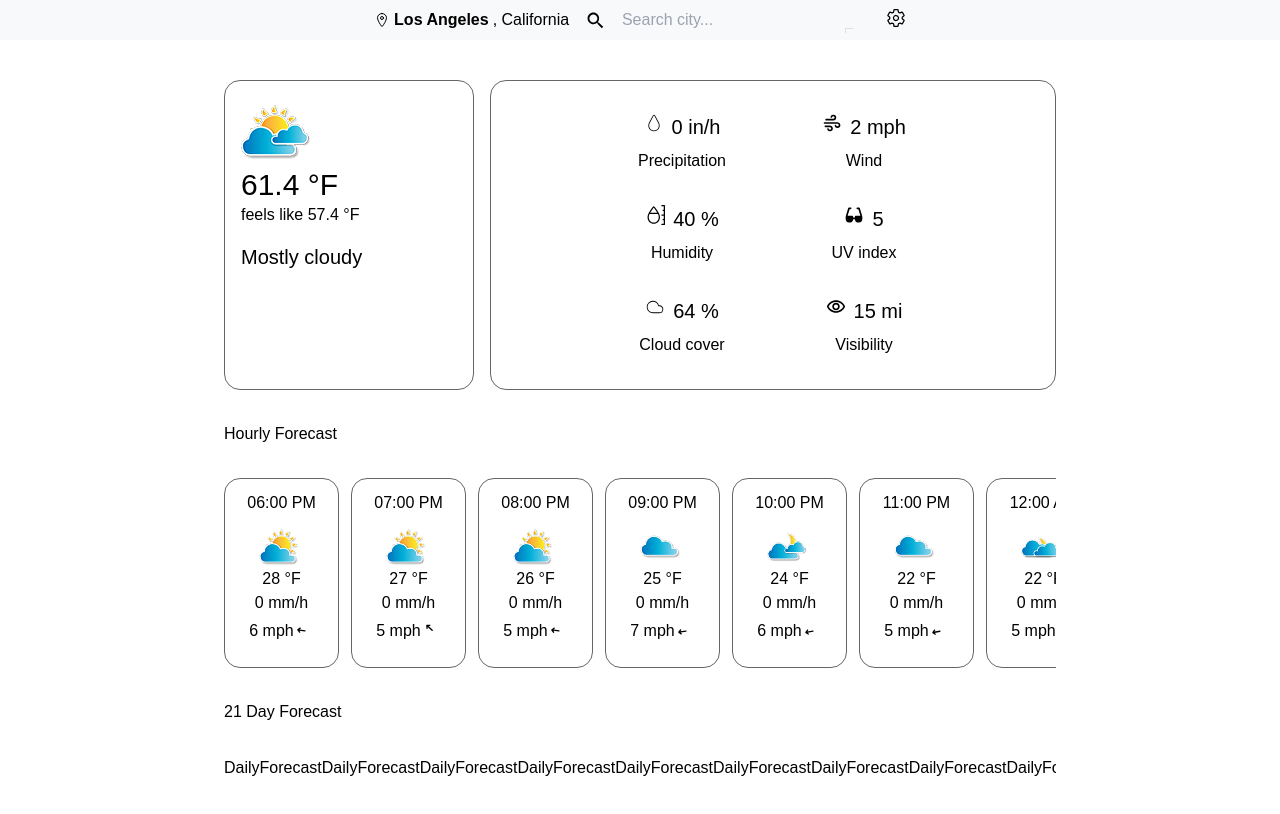
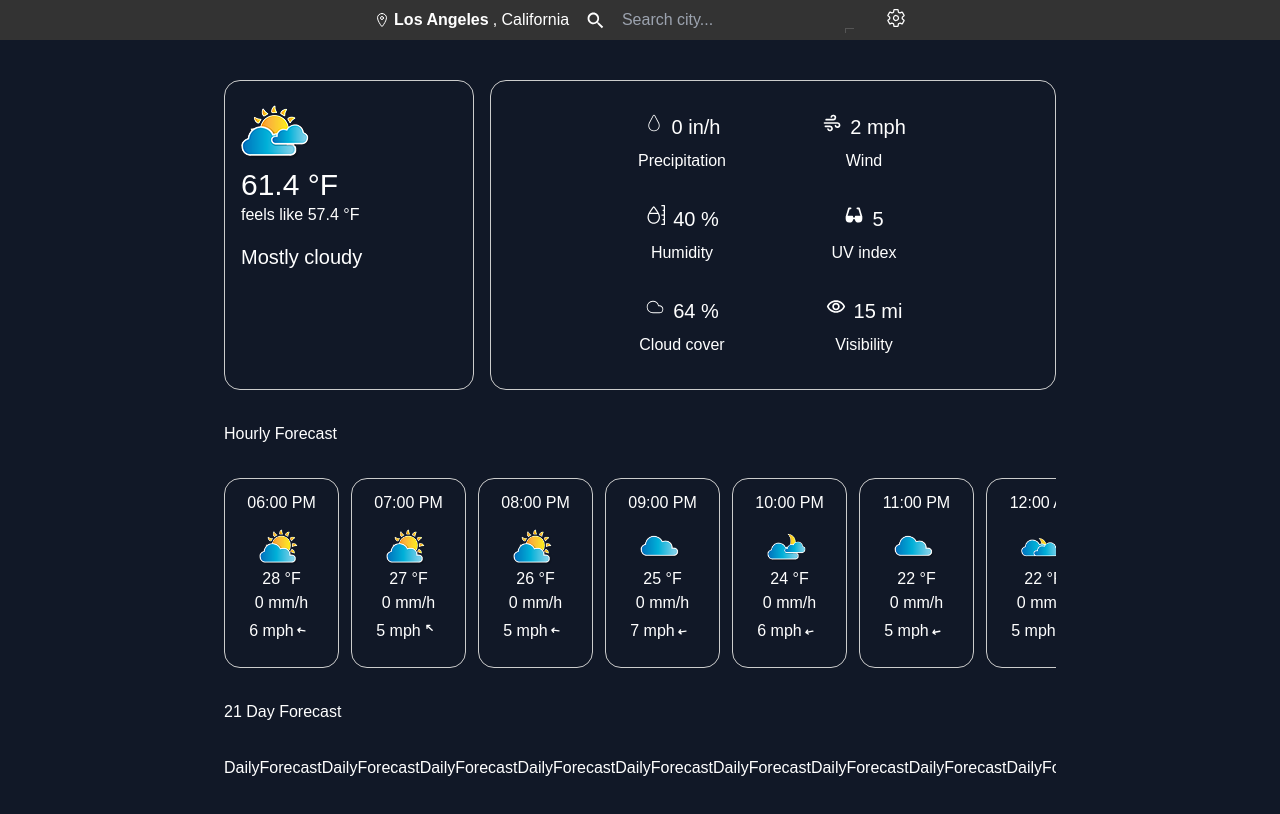
Before and after one commit to holdenprine/GearWatchWeatherApp, a Next.js app: page / in a window 1280 px wide. Shown: the top 814 px of the page. Built offline with nearby package versions, Linux system fonts and the light colour scheme.

Commit message:
Set darkmode to default, some delay in rendering dark mode, need to fix that, no other issues atm

```diff
--- a/src/app/components/DailyForecast.tsx
+++ b/src/app/components/DailyForecast.tsx
@@ -1,6 +1,8 @@
-import React from 'react'
 
-const DailyForecast = () => {
+const DailyForecast = ({data}) => {
+
+    console.log(data);
+
   return (
     <div>DailyForecast</div>
   )
--- a/src/app/components/Settings.tsx
+++ b/src/app/components/Settings.tsx
@@ -8,7 +8,7 @@ const Settings = () => {
     const SettingsIcon = IoSettingsOutline as unknown as React.FC;
     const LightDarkToggle = TbSunMoon as unknown as React.FC;
 
-    const [isDark, setIsDark] = useState(false);
+    const [isDark, setIsDark] = useState(true);
 
 
     useEffect(() => {
--- a/src/app/page.tsx
+++ b/src/app/page.tsx
@@ -1,18 +1,16 @@
-"use client";
+'use client';
 import { useState, useEffect } from 'react';
-import { TbSunMoon } from "react-icons/tb";
-import Image from "next/image";
-import Header from "./components/Header";
-import Main from "./components/Main";
-
+import { TbSunMoon } from 'react-icons/tb';
+import Image from 'next/image';
+import Header from './components/Header';
+import Main from './components/Main';
 
 export default function Home() {
-
   // // forces Typescript to view this as a React Component
   // const IconComponent = TbSunMoon as unknown as React.FC;
 
   //  // Functionality may exist outside of the header but for now it will live here
-    const [isDark, setIsDark] = useState(false);
+  const [isDark, setIsDark] = useState(true);
 
   //   useEffect(() => {
   //     if(isDark) {
@@ -24,7 +22,11 @@ export default function Home() {
 
   return (
     <>
-    <div className={`${isDark ? "dark" : ""} min-h-screen bg-white dark:bg-gray-900 text-black dark:text-white`}>
+      <div
+        className={`${
+          isDark ? 'dark' : ''
+        } min-h-screen bg-white dark:bg-gray-900 text-black dark:text-white`}
+      >
         <div className="Header">
           <Header />
         </div>
@@ -38,7 +40,6 @@ export default function Home() {
         <div></div>
         <div></div>
       </div>
-
     </>
   );
 }
```
Lines whose indentation alone changed are shown as unchanged.
